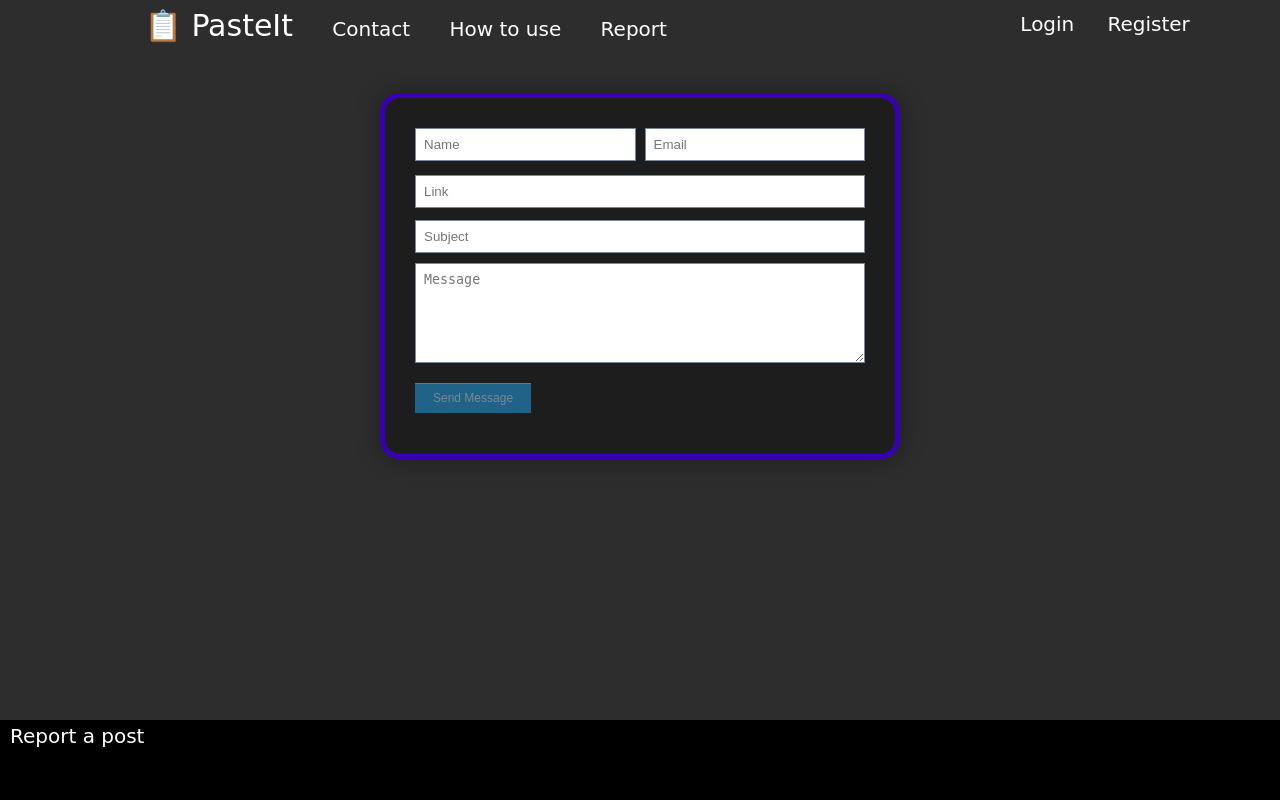
After one commit to HristeaIonut/PIt, a PHP site: page /reportContent.html in a window 1280 px wide. The commit adds this page. Run offline with PHP 8.4, Linux system fonts and the light colour scheme.

Commit message:
Plus noile pagini

```diff
--- /dev/null
+++ b/formStyle.css
@@ -0,0 +1,150 @@
+html {
+  font-family: "Bebas Neue", cursive;
+  font-style: normal;
+  font-size: 25px;
+  font-weight: 400;
+  src: url("https://fonts.googleapis.com/css2?family=Bebas+Neue&display=swap");
+  height: 100%;
+  width: 100%;
+}
+body {
+  background-color: rgb(45, 45, 45);
+  height: 80%;
+}
+a {
+  text-decoration: none;
+  color: #ffffff;
+  border-radius: 25px;
+  padding-left: 10px;
+  padding-right: 10px;
+  font-size: 20px;
+}
+a:hover {
+  background-color: #03dac5;
+}
+p {
+  background-color: rgb(45, 45, 45);
+  height: 50%;
+  color: white;
+}
+h3 {
+  background-color: rgb(45, 45, 45);
+  height: 80%;
+  color: grey;
+}
+ol {
+  background-color: rgb(45, 45, 45);
+  height: 40%;
+  color: white;
+}
+.home::before {
+  content: "\1F4CB \ ";
+  display: inline;
+}
+.header {
+  overflow: hidden;
+  width: 90%;
+  margin-right: 10%;
+  margin-left: 10%;
+}
+.header-left {
+  width: 50%;
+  float: left;
+}
+.header-right {
+  width: 23%;
+  float: right;
+}
+.footer {
+  position: fixed;
+  left: 0;
+  bottom: 0;
+  width: 100%;
+  height: 10%;
+  background-color: black;
+  color: white;
+  text-align: left;
+}
+.home {
+  font-size: 30px;
+  margin-right: 2%;
+}
+.contact {
+  margin-right: 2%;
+}
+.how-to {
+  margin-right: 2%;
+}
+.login {
+  margin-right: 2%;
+}
+
+.form-style-report {
+  max-width: 450px;
+  background: grey;
+  padding: 30px;
+  margin: 50px auto;
+  box-shadow: 1px 1px 25px rgba(0, 0, 0, 0.35);
+  border-radius: 20px;
+  border: 5px solid #3700b3;
+  background-color: rgba(0, 0, 0, 0.35);
+  color: #778899;
+}
+.form-style-report ul {
+  padding: 0;
+  margin: 0;
+  list-style: none;
+}
+.form-style-report ul li {
+  display: block;
+  margin-bottom: 10px;
+  min-height: 35px;
+}
+.form-style-report ul li .field-style {
+  box-sizing: border-box;
+  -webkit-box-sizing: border-box;
+  -moz-box-sizing: border-box;
+  padding: 8px;
+  outline: none;
+  border: 1px solid #778899;
+}
+.form-style-report ul li .field-style:focus {
+  box-shadow: 0 0 5px #778899;
+  border: 1px solid #778899;
+}
+.form-style-report ul li .field-split {
+  width: 49%;
+}
+.form-style-report ul li .field-full {
+  width: 100%;
+}
+.form-style-report ul li input.align-left {
+  float: left;
+}
+.form-style-report ul li input.align-right {
+  float: right;
+}
+.form-style-report ul li textarea {
+  width: 100%;
+  height: 100px;
+}
+.form-style-report ul li input[type="button"],
+.form-style-report ul li input[type="submit"] {
+  box-shadow: inset 0px 1px 0px 0px #3985b1;
+  background-color: #216288;
+  border: none;
+  display: inline-block;
+  cursor: pointer;
+  color: #778899;
+  padding: 8px 18px;
+  text-decoration: none;
+  font: 12px Arial, Helvetica, sans-serif;
+}
+.form-style-report ul li label {
+  font: 20px Arial, Helvetica, sans-serif;
+}
+.form-style-report ul li input[type="button"]:hover,
+.form-style-report ul li input[type="submit"]:hover {
+  background: linear-gradient(to bottom, #2d77a2 5%, #337da8 100%);
+  background-color: #28739e;
+}
--- /dev/null
+++ b/reportContent.html
@@ -0,0 +1,56 @@
+<!DOCTYPE html>
+<html lang="en">
+
+<head>
+    <link rel="stylesheet" href="https://fonts.googleapis.com/css?family=Tangerine">
+    <link rel="stylesheet" href="formStyle.css">
+    <link rel="icon"
+        href="https://icons-for-free.com/iconfiles/png/512/clipboard+paste+task+icon-1320161389075402003.png">
+    <meta charset="UTF-8">
+    <meta http-equiv="X-UA-Compatible" content="IE=edge">
+    <meta name="viewport" content="width=device-width, initial-scale=1.0">
+    <title>PIt</title>
+</head>
+
+<body>
+        <div class="header">
+            <div class="header-left">
+                <a class="home" href="index.html">PasteIt</a>
+                <a class="contact" href="contact.html">Contact</a>
+                <a class="how-to" href="how-to.html">How to use</a>
+                <a class="report" href="report.html">Report</a>
+            </div>
+            <div class="header-right">
+                <a class="login" href="login.html">Login</a>
+                <a class="register" href="register.html">Register</a>
+            </div>
+        </div>
+        <div class="footer">
+            <a class=reportContent href="reportContent.html"> Report a post</a>
+        </div>
+    <form class="form-style-report">
+        <ul>
+            <li>
+                <input type="text" name="field1" class="field-style field-split align-left" placeholder="Name" />
+                <input type="email" name="field2" class="field-style field-split align-right" placeholder="Email" />
+
+            </li>
+            <li>
+                <input type="text" name="field3" class="field-style field-full align-none" placeholder="Link" />
+            </li>
+            <li>
+                <input type="text" name="field3" class="field-style field-full align-none" placeholder="Subject" />
+            </li>
+            <li>
+                <textarea name="field5" class="field-style" placeholder="Message"></textarea>
+            </li>
+            <li>
+                <input type="submit" value="Send Message" />
+            </li>
+        </ul>
+    </form>
+
+
+</body>
+
+</html>
```
Also changed, not shown: contact.html (added, +47 -0 lines), how-to.html (added, +35 -0 lines), index.html (+13 -9 lines), login.html (added, +53 -0 lines), register.html (added, +68 -0 lines), report.html (added, +35 -0 lines), styles.css (+64 -30 lines).
